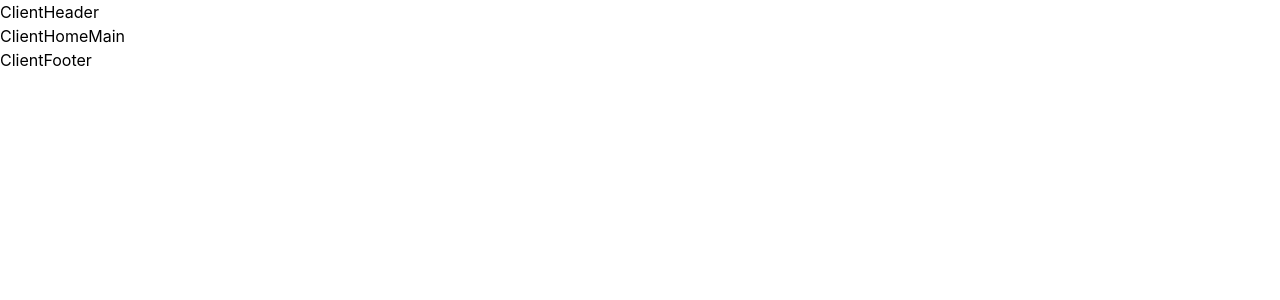
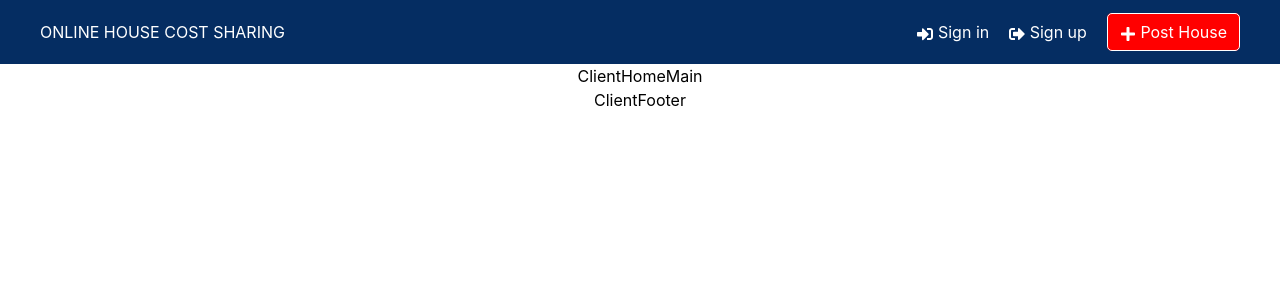
Before and after one commit to hirwajeaneric/online-house-cost-sharing-system, a React (Create React App) app in the folder client/: page / in a window 1280 px wide. Shown: the top 300 px of the page. Built offline with nearby package versions, Linux system fonts and the light colour scheme.

Commit message:
Working on navigation bar

```diff
--- a/client/package.json
+++ b/client/package.json
@@ -15,6 +15,7 @@
     "react": "^18.2.0",
     "react-dom": "^18.2.0",
     "react-icons": "^4.6.0",
+    "react-jss": "^10.9.2",
     "react-router-dom": "^6.4.2",
     "react-scripts": "5.0.1",
     "web-vitals": "^2.1.4"
--- a/client/src/App.css
+++ b/client/src/App.css
@@ -0,0 +1,6 @@
+.homepage-container {
+    display: flex;
+    flex-direction: column;
+    justify-content: space-between;
+    align-items: center;
+}
--- a/client/src/components/client-header/ClientHeader.jsx
+++ b/client/src/components/client-header/ClientHeader.jsx
@@ -1,8 +1,31 @@
 import React from 'react'
+import {Link} from 'react-router-dom';
+import { FaPlus, FaSignInAlt, FaSignOutAlt } from 'react-icons/fa';
+import './navigationStyles.css';
+import { createUseStyles } from 'react-jss';
+
+const useStyles = createUseStyles ({
+
+})
 
 const ClientHeader = () => {
+  const classes = useStyles();
+
   return (
-    <div>ClientHeader</div>
+    <div className='navigation-container'>
+      <div className='logo-space'>
+        <h1>ONLINE HOUSE COST SHARING</h1>
+      </div>
+      <div className='right'>
+        <div className='authentication-commands'>
+          <Link className='authentication-link signin-link' to='/auth'><FaSignInAlt className='signin-icon' /> Sign in</Link>
+          <Link className='authentication-link signup-link' to='/auth'><FaSignOutAlt className='signup-icon'/> Sign up</Link>
+        </div>
+        <div className='call-to-action'>
+          <Link className='post-house-link' to='/auth'><FaPlus className='post-house-icon' /> Post House</Link>
+        </div>
+      </div>
+    </div>
   )
 }
 
--- /dev/null
+++ b/client/src/components/client-header/navigationStyles.css
@@ -0,0 +1,71 @@
+/*NAVIGATION BAR*/
+.navigation-container,
+.navigation-container .right,
+.authentication-commands {
+    display: flex;
+    flex-direction: row;
+    flex-wrap: wrap;
+    color: white;
+}
+
+.navigation-container {
+    width: 100%;
+    background-color: rgb(5, 45, 98);
+    padding: 20px 40px;
+    z-index: 1;
+}
+
+.logo-space {
+    width: 50%;
+
+}
+
+.navigation-container .right {
+    width: 50%;
+    justify-content: flex-end;
+    gap: 20px;
+}
+
+.logo-space h1 {
+
+}
+
+.authentication-commands {
+    justify-content: flex-end;
+    gap: 20px;
+}
+
+.authentication-link {
+
+}
+
+.authentication-link:hover {
+
+}
+
+.authentication-link .signin-icon,
+.authentication-link .signup-icon,
+.post-house-icon {
+    display: inline-block;
+}
+
+.call-to-action {
+
+}
+
+.post-house-link {
+    padding: 8px 12px;
+    background-color: red;
+    border: 1px solid white;
+    border-radius: 5px;
+}
+
+.post-house-link:hover {
+    background-color: white;
+    border: 1px solid red;
+    color: red;
+}
+
+.post-house-icon {
+
+}
--- a/client/src/index.css
+++ b/client/src/index.css
@@ -1,3 +1,9 @@
+* {
+  box-sizing: border-box;
+  margin: 0;
+  padding: 0;
+}
+
 body {
   margin: 0;
   font-family: -apple-system, BlinkMacSystemFont, 'Segoe UI', 'Roboto', 'Oxygen',
--- a/client/src/pages/tenantPages/Home.jsx
+++ b/client/src/pages/tenantPages/Home.jsx
@@ -5,7 +5,7 @@ import ClientHomeMain from '../../components/client-app-home-main/ClientBody';
 
 const Home = () => {
   return (
-    <div>
+    <div className='homepage-container'>
       <ClientHeader />
       <ClientHomeMain />
       <ClientFooter />
```
Also changed, not shown: 1 other file (tests, documents, lock files or other folders).
